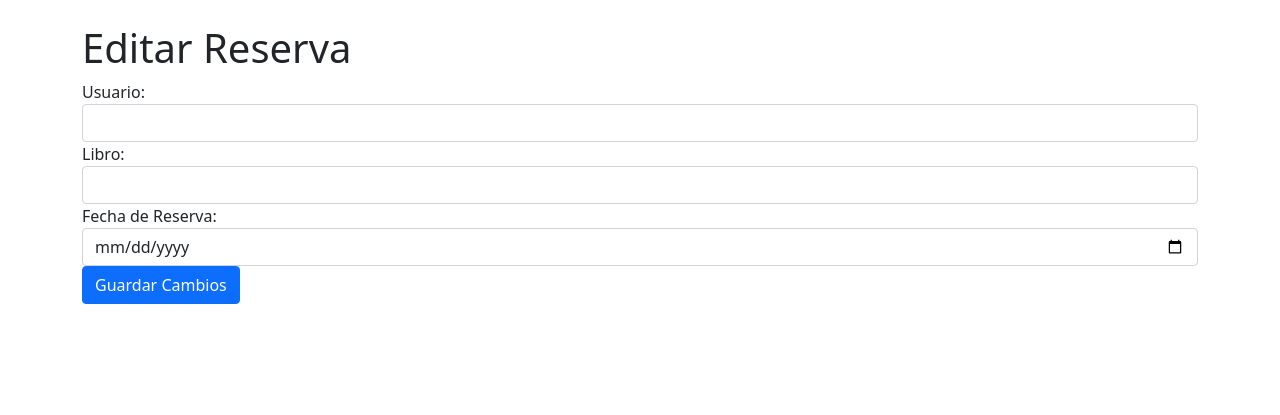
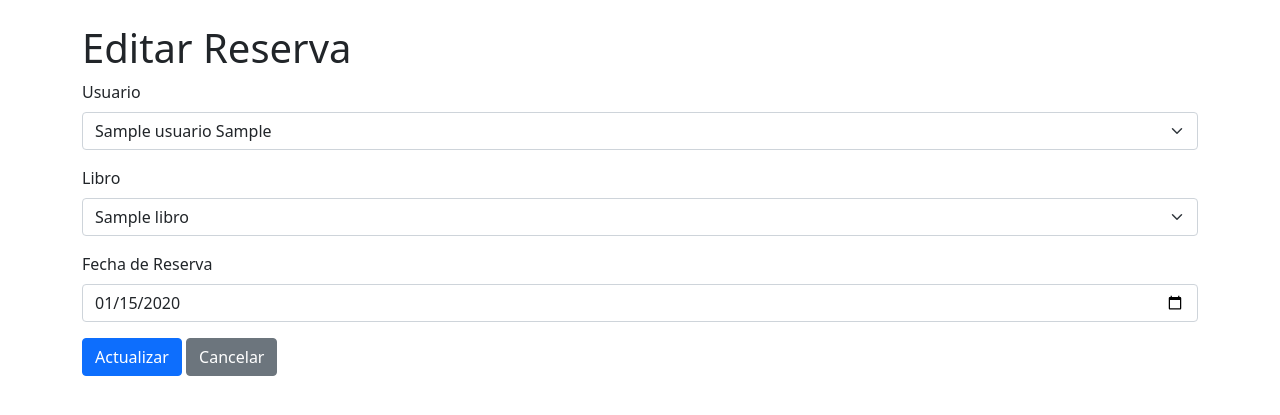
Before and after one commit to Azmo23/CRUD_Biblioteca, a Flask app: page /reservas/editar/1 in a window 1280 px wide. Shown: the part 56-471 px from the top of the page. Run offline with Flask 3, Linux system fonts and the light colour scheme; tables that the repository leaves empty hold one stand-in row (values such as "Sample post"); lists and menus that the app fills with data are empty; some libraries are stand-ins or nearby versions.

Commit message:
Se agrega la platilla HTML para editar información de los prestamos la cual contiene el mismo formulario que para regitrar una nueva Reserva.

```diff
--- a/templates/reservas/editar.html
+++ b/templates/reservas/editar.html
@@ -3,26 +3,27 @@
 {% block content %}
 <h1>Editar Reserva</h1>
 <form method="POST">
-    <div class="form-group">
-        <label for="usuario_id">Usuario:</label>
-        <select class="form-control" id="usuario_id" name="usuario_id" required>
+    <div class="mb-3">
+        <label for="usuario_id" class="form-label">Usuario</label>
+        <select class="form-select" id="usuario_id" name="usuario_id" required>
             {% for usuario in usuarios %}
-            <option value="{{ usuario._id }}" {% if usuario._id == reserva.usuario_id %}selected{% endif %}>{{ usuario.nombre }}</option>
+            <option value="{{ usuario[0] }}" {% if usuario[0] == reserva[1] %}selected{% endif %}>{{ usuario[1] }} {{ usuario[2] }}</option>
             {% endfor %}
         </select>
     </div>
-    <div class="form-group">
-        <label for="libro_id">Libro:</label>
-        <select class="form-control" id="libro_id" name="libro_id" required>
+    <div class="mb-3">
+        <label for="libro_id" class="form-label">Libro</label>
+        <select class="form-select" id="libro_id" name="libro_id" required>
             {% for libro in libros %}
-            <option value="{{ libro._id }}" {% if libro._id == reserva.libro_id %}selected{% endif %}>{{ libro.titulo }}</option>
+            <option value="{{ libro[0] }}" {% if libro[0] == reserva[2] %}selected{% endif %}>{{ libro[1] }}</option>
             {% endfor %}
         </select>
     </div>
-    <div class="form-group">
-        <label for="fecha_reserva">Fecha de Reserva:</label>
-        <input type="date" class="form-control" id="fecha_reserva" name="fecha_reserva" value="{{ reserva.fecha_reserva }}" required>
+    <div class="mb-3">
+        <label for="fechaReserva" class="form-label">Fecha de Reserva</label>
+        <input type="date" class="form-control" id="fechaReserva" name="fechaReserva" value="{{ reserva[3] }}" required>
     </div>
-    <button type="submit" class="btn btn-primary">Guardar Cambios</button>
+    <button type="submit" class="btn btn-primary">Actualizar</button>
+    <a href="{{ url_for('reservas') }}" class="btn btn-secondary">Cancelar</a>
 </form>
 {% endblock %}
```
